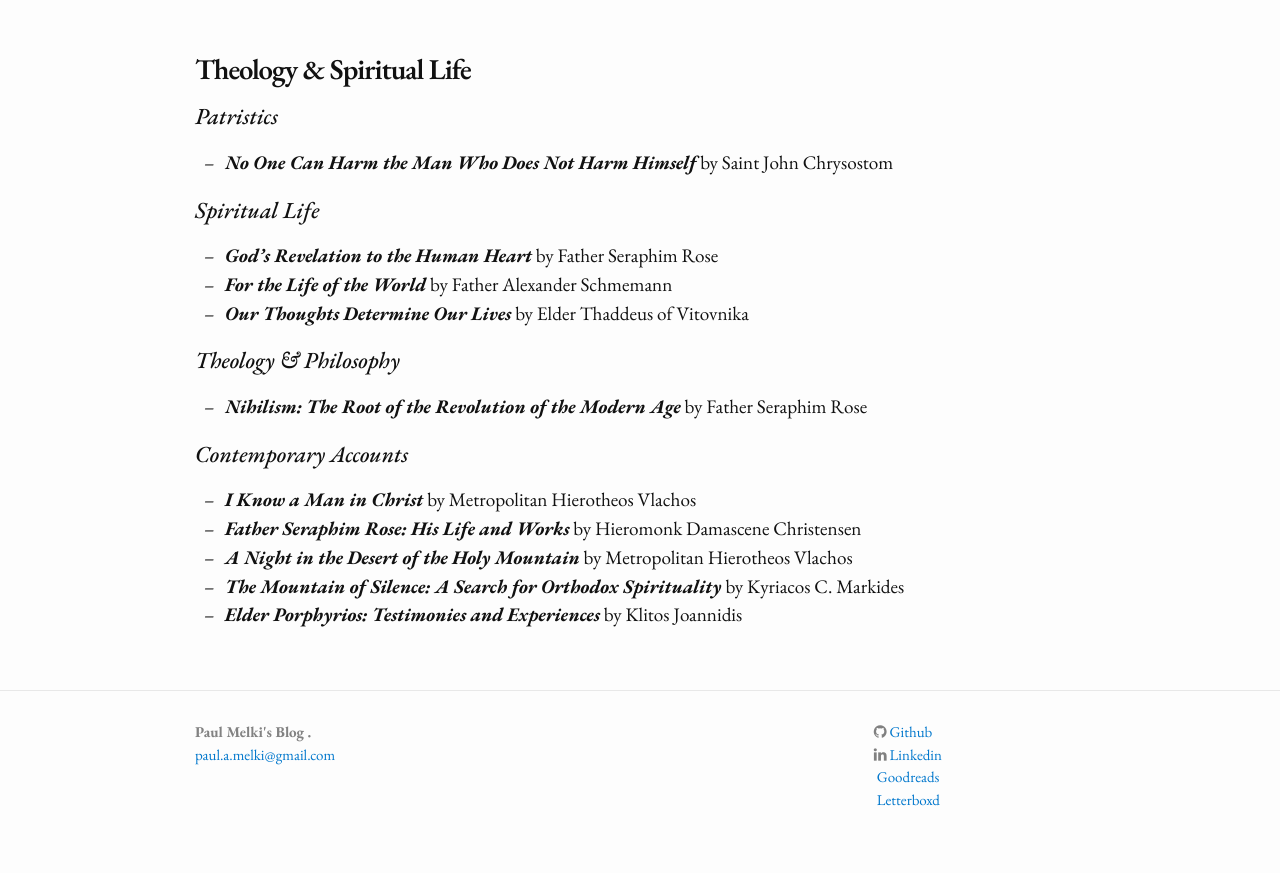
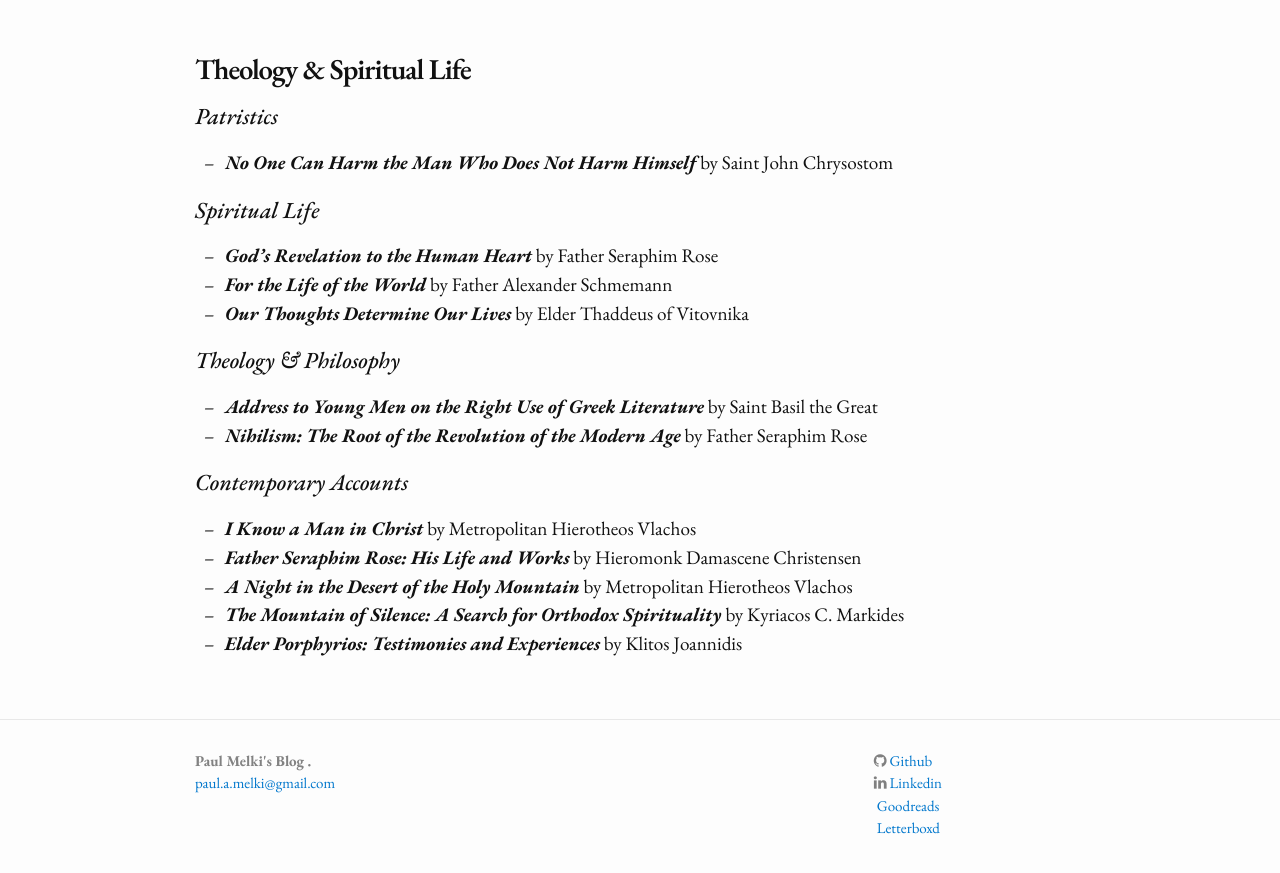
Before and after one commit to paulmelki/paulmelki.github.io, a Jekyll site: the page built from reads.md, in a window 1280 px wide and 900 px high, scrolled down 2803 px. Shown: the top 873 px of the window. Built offline with Jekyll 4.4.1, drawn with Linux system fonts in a browser that asks for light colours; nearby versions of some CDN libraries; some web fonts are replaced.

Commit message:
Update reads.md

```diff
--- a/reads.md
+++ b/reads.md
@@ -110,6 +110,7 @@ If you read any of these books and wish to discuss them, feel free to contact me
 - ***Our Thoughts Determine Our Lives*** by Elder Thaddeus of Vitovnika
 
 ## *Theology & Philosophy*
+- ***Address to Young Men on the Right Use of Greek Literature*** by Saint Basil the Great
 - ***Nihilism: The Root of the Revolution of the Modern Age*** by Father Seraphim Rose
 
 ## *Contemporary Accounts*
```
